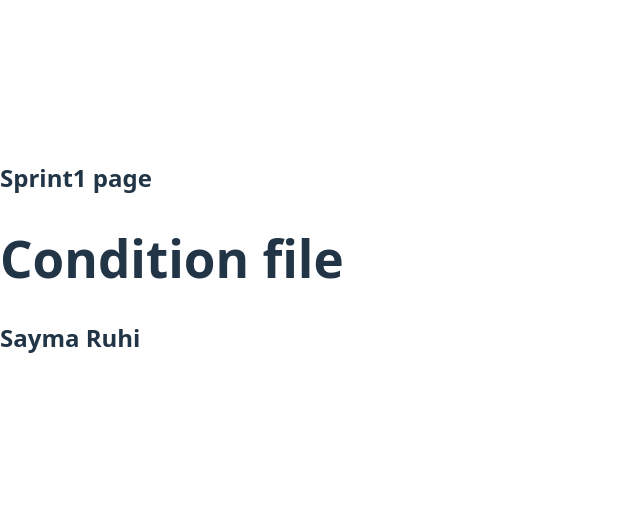
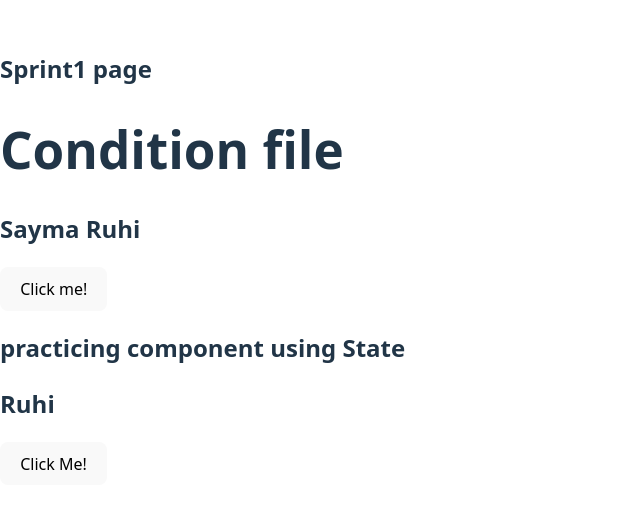
Before and after one commit to saymaruhi/condition1, a React (Vite) app: page / in a window 1280 px wide. Shown: the part 142-650 px from the top of the page, without its empty margins (0-640 px from the left). Built offline with nearby package versions, Linux system fonts and the light colour scheme.

Commit message:
added new file named user

```diff
--- a/src/App.jsx
+++ b/src/App.jsx
@@ -1,17 +1,18 @@
-
-
+import { useState } from "react";
+import User from "./user.jsx";
 function App() {
+  const [display, setdisplay] = useState(true);
 
   return (
     <div>
-
       <h2>Sprint1 page</h2>
       <h1>Condition file</h1>
-      <h2>Sayma Ruhi</h2>
+      {display ? <h2>Sayma Ruhi</h2> : <h3>condition not match</h3>}
+      <button onClick={() => setdisplay(!display)}>Click me!</button>
 
+      <User />
     </div>
-
-  )
+  );
 }
 
-export default App
+export default App;
--- /dev/null
+++ b/src/user.jsx
@@ -0,0 +1,17 @@
+import { useState } from "react";
+
+function User(){
+
+    const [display,setdisplay]= useState(true)
+
+   return(
+    <div>
+        <h2>practicing component using State</h2>
+        {
+            display?<h2>Ruhi</h2>:null
+        }
+        <button onClick = {() => setdisplay (!display)}>Click Me!</button>
+    </div>
+   )
+}
+export default User;
```
